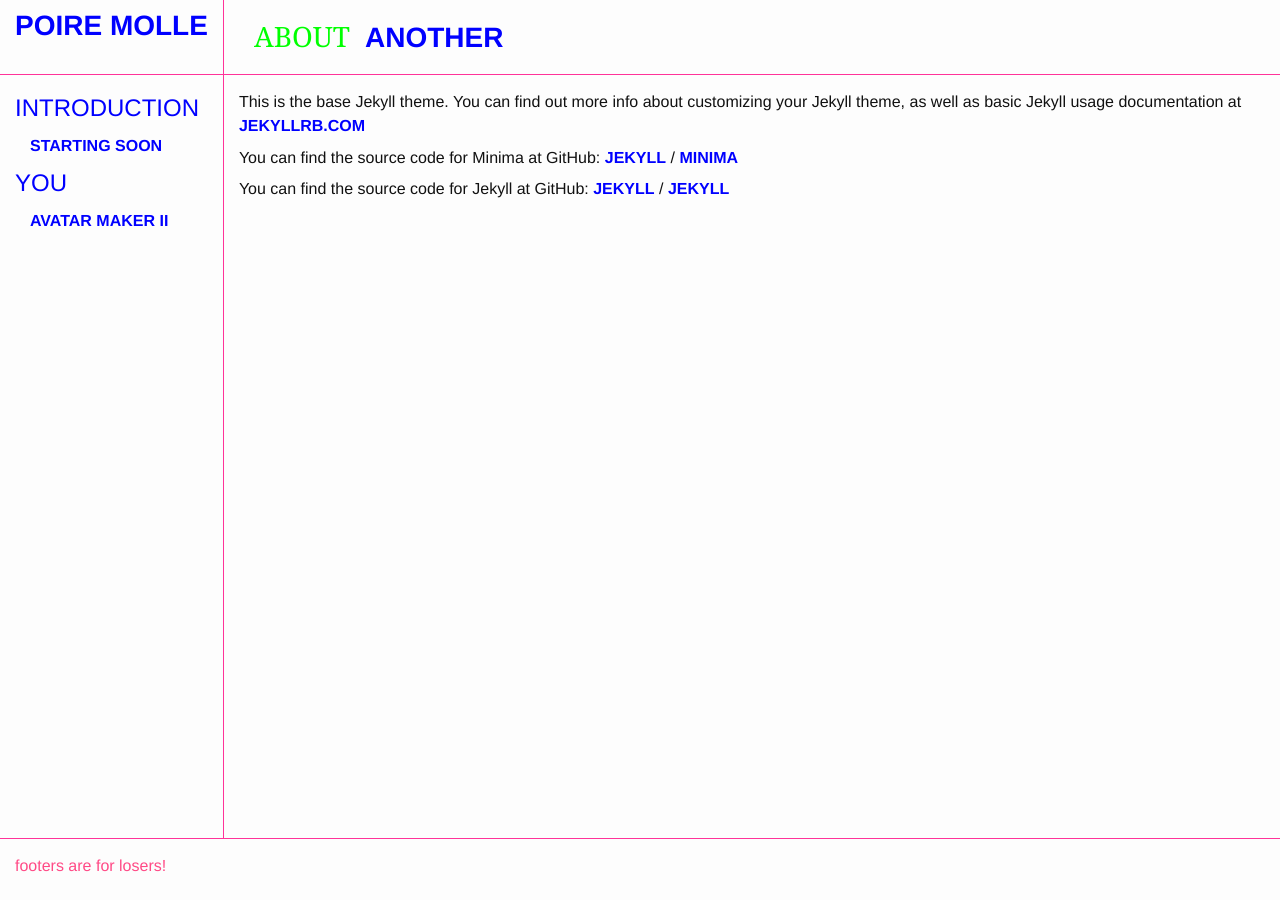
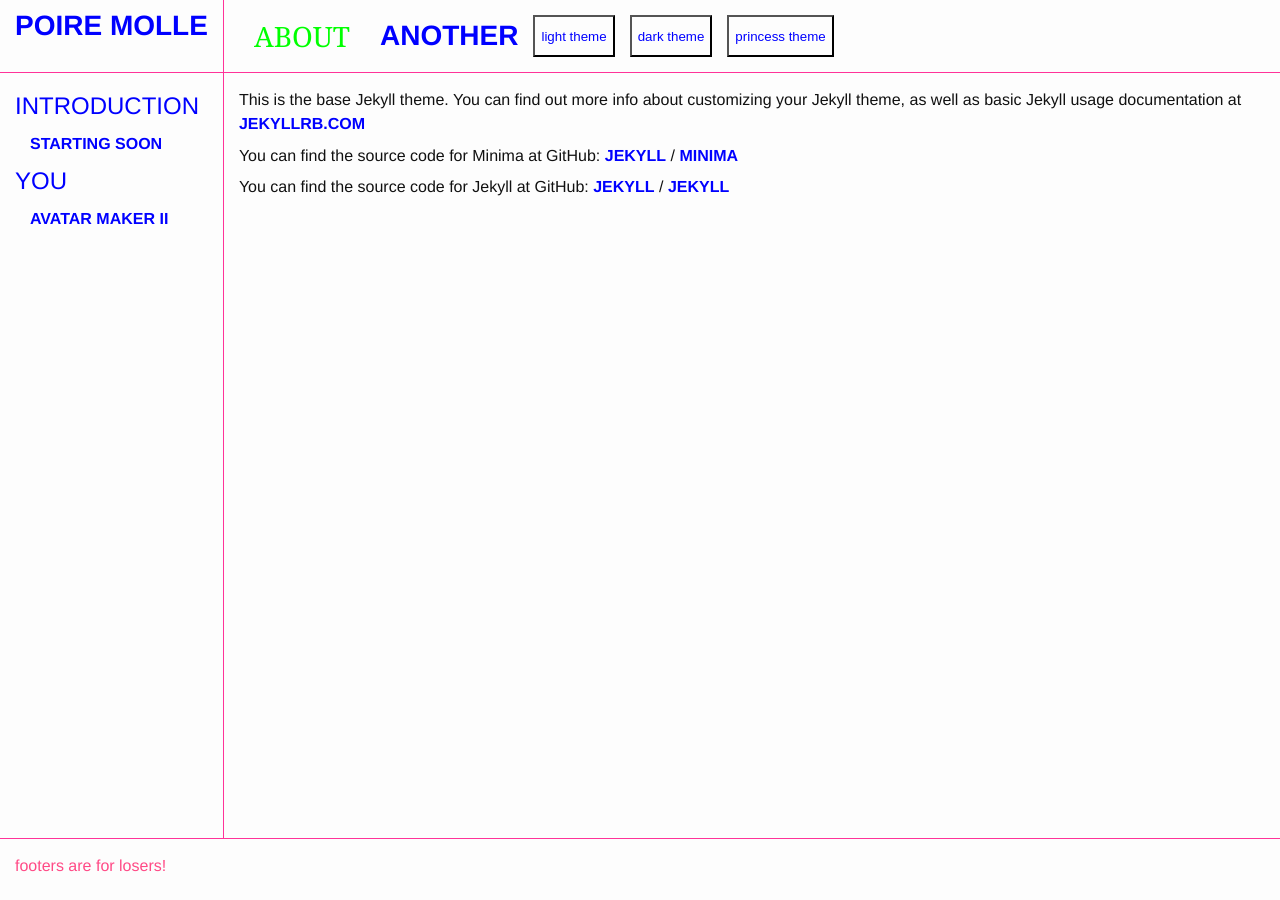
Before and after one commit to poiremolle/blog, a Jekyll site: the page built from about.md, in a window 1280 px wide. Built offline with Jekyll 4.4.1, drawn with Linux system fonts in a browser that asks for light colours.

Commit message:
adding script for theme-toggle

```diff
--- a/_includes/top-nav.html
+++ b/_includes/top-nav.html
@@ -8,7 +8,7 @@
     </span>
   </label>
 
-  <div class="trigger">
+  <div class="top-nav-links" id="top-nav">
     {%- for path in page_paths -%}
       {%- assign my_page = site.pages | where: "path", path | first -%}
       {%- if my_page.title -%}
@@ -18,3 +18,5 @@
     {%- endfor -%}
   </div>
 {%- endif -%}
+
+<script src="{{ "/assets/themes/theme-toggle.js" | relative_url }}"></script>
```
